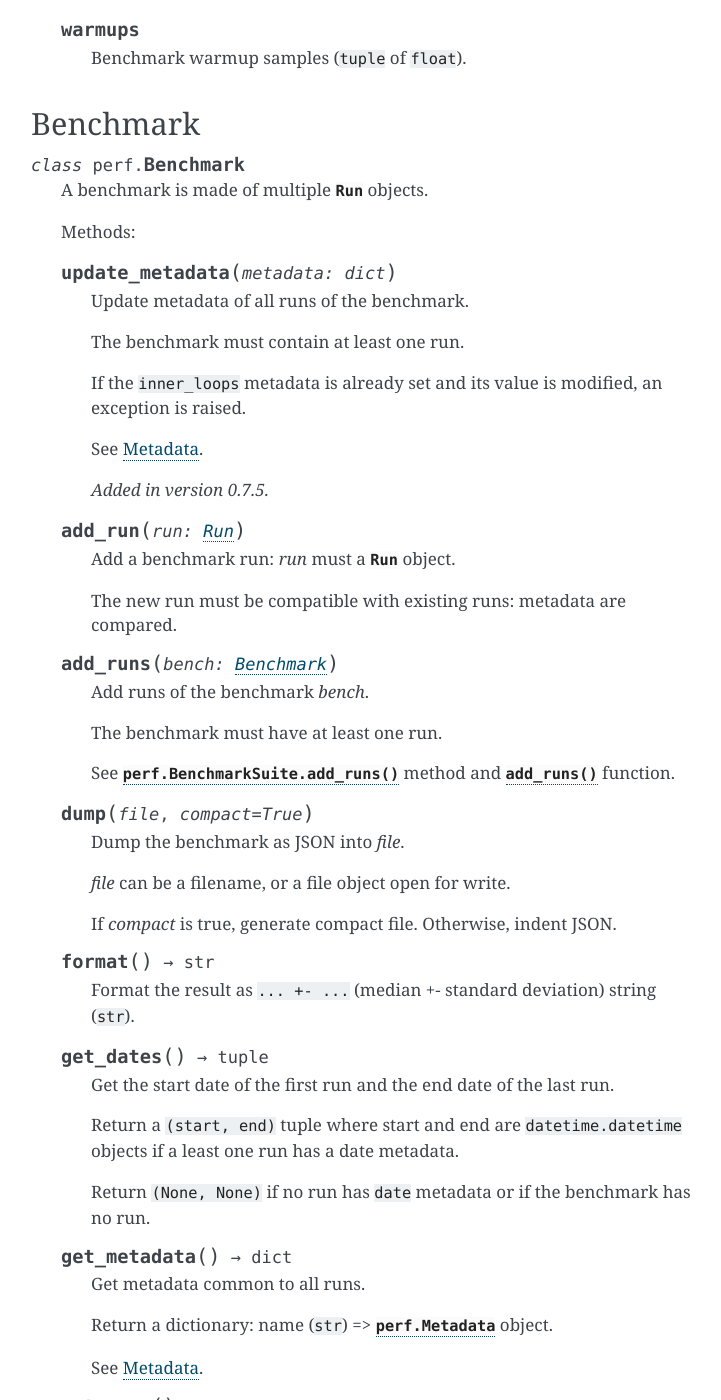
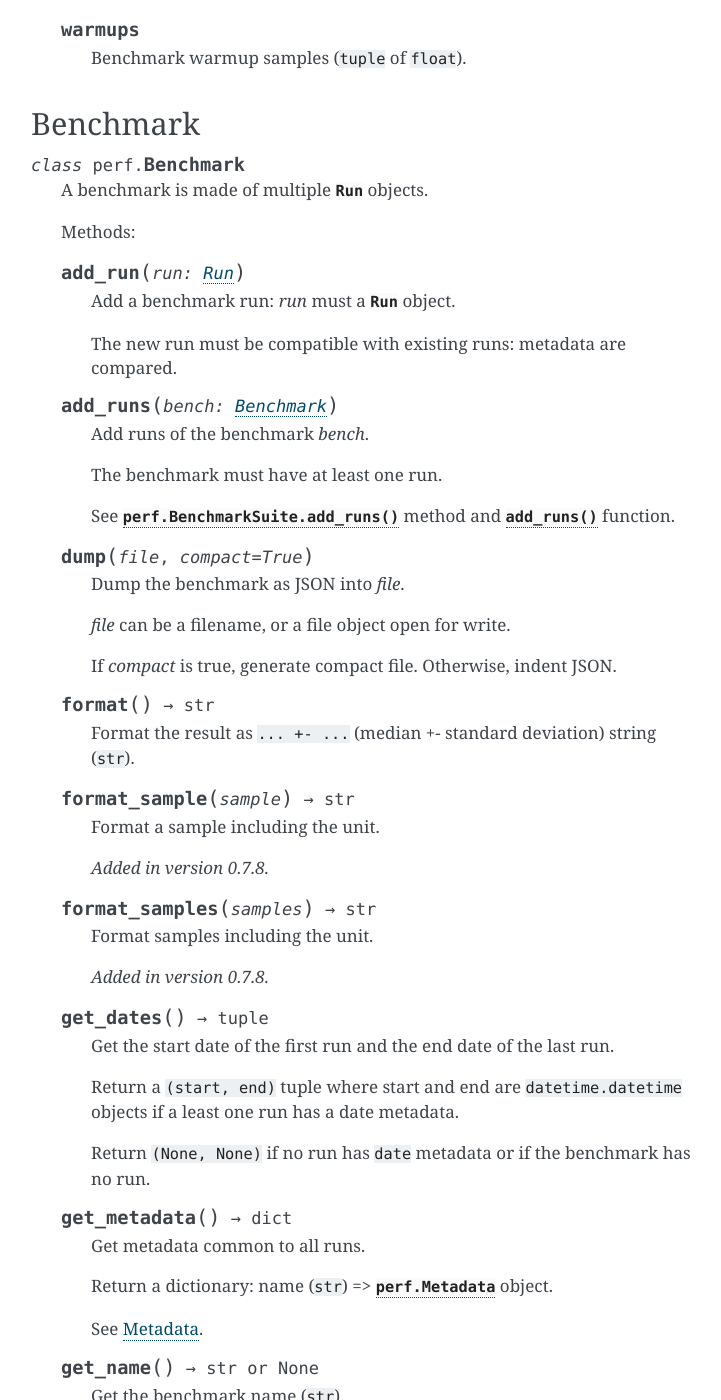
Before and after one commit to psf/pyperf, a Sphinx documentation site: the page built from doc/api.rst, in a window 1280 px wide and 1400 px high, scrolled down 5366 px. Shown: the whole window, without its empty margins (389-1110 px from the left). Built offline with Sphinx 7.4.7, drawn with Linux system fonts in a browser that asks for light colours; some of the changed text lies outside the part shown.

Commit message:
Make Benchmark.format_sample() public

```diff
--- a/TODO.rst
+++ b/TODO.rst
@@ -4,7 +4,6 @@ TODO
 * perf timeit: add --inner-loops=N parameter, if the statement is explicitly
   copied N items
 * Pass Python arguments to subprocesses like -I, -O, etc.
-* Make Benchmark._format_samples() public
 * Run workers in a isolated environment (os.environ)
 * "venv/pypy5.0-ec75e7c13ad0/bin/python -m perf timeit -w0 -l1 -n 10 pass -v --worker"
   sometimes create a sample equals to 0
--- a/doc/api.rst
+++ b/doc/api.rst
@@ -186,19 +186,6 @@ Benchmark
 
    Methods:
 
-   .. method:: update_metadata(metadata: dict)
-
-      Update metadata of all runs of the benchmark.
-
-      The benchmark must contain at least one run.
-
-      If the ``inner_loops`` metadata is already set and its value is modified,
-      an exception is raised.
-
-      See :ref:`Metadata <metadata>`.
-
-      .. versionadded:: 0.7.5
-
    .. method:: add_run(run: Run)
 
       Add a benchmark run: *run* must a :class:`Run` object.
@@ -226,6 +213,18 @@ Benchmark
 
       Format the result as ``... +- ...`` (median +- standard deviation) string
       (``str``).
+
+   .. method:: format_sample(sample) -> str
+
+      Format a sample including the unit.
+
+      .. versionadded:: 0.7.8
+
+   .. method:: format_samples(samples) -> str
+
+      Format samples including the unit.
+
+      .. versionadded:: 0.7.8
 
    .. method:: get_dates() -> tuple
 
@@ -312,6 +311,19 @@ Benchmark
 
       Format the result as ``Median +- std dev: ... +- ...`` (median +-
       standard deviation) string (``str``).
+
+   .. method:: update_metadata(metadata: dict)
+
+      Update metadata of all runs of the benchmark.
+
+      The benchmark must contain at least one run.
+
+      If the ``inner_loops`` metadata is already set and its value is modified,
+      an exception is raised.
+
+      See :ref:`Metadata <metadata>`.
+
+      .. versionadded:: 0.7.5
 
 
 BenchmarkSuite
```
Also changed, not shown: 2 other files.
